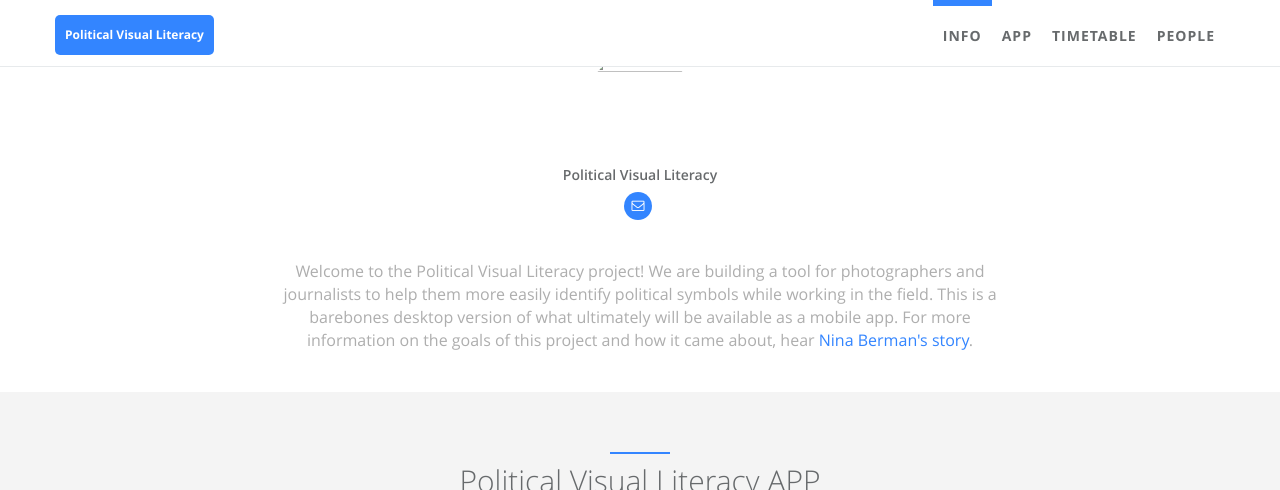
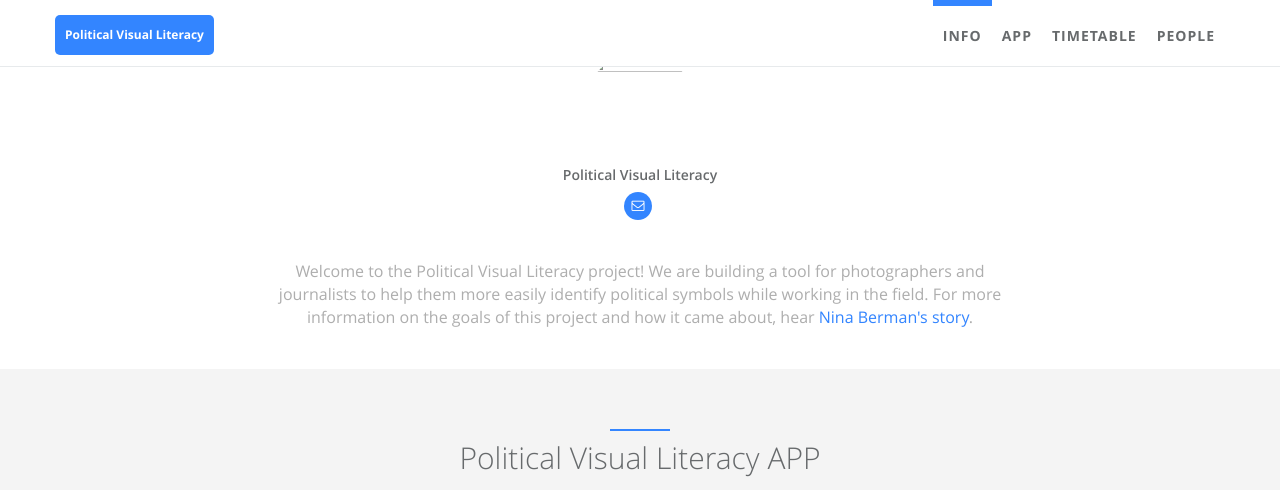
Before and after one commit to PoliticalVisualLiteracy/PoliticalVisualLiteracy.github.io, a Jekyll site: the page built from index.html, in a window 1280 px wide and 900 px high, scrolled down 563 px, cut to the strip 0-490 px from the top of the window. Built offline with Jekyll 4.4.1, drawn with Linux system fonts in a browser that asks for light colours.

Commit message:
Update _config.yml

```diff
--- a/_config.yml
+++ b/_config.yml
@@ -22,7 +22,7 @@ author:  # change following line to your infomation.
   email: iaj2107@columbia.edu # Leave blank if you don't have now
   #cv: http://cv.jarrekk.com  # An online CV can be printed as PDF, leave blank if you don't have now
   # skill icons are on avatar's left and right side. Reference urls are http://fontawesome.io/ and http://fizzed.com/oss/font-mfizz
-  desc: Welcome to the Political Visual Literacy project! We are building a tool for photographers and journalists to help them more easily identify political symbols while working in the field. This is a barebones desktop version of what ultimately will be available as a mobile app. For more information on the goals of this project and how it came about, hear <a href="https://www.cjr.org/tow_center/political-symbols-tow-center.php" target="_blank"><span class="navy">Nina Berman's story</span></a>.
+  desc: Welcome to the Political Visual Literacy project! We are building a tool for photographers and journalists to help them more easily identify political symbols while working in the field. For more information on the goals of this project and how it came about, hear <a href="https://www.cjr.org/tow_center/political-symbols-tow-center.php" target="_blank"><span class="navy">Nina Berman's story</span></a>.
 # comment
 disqus:  # if you wanna comment feature, go to https://disqus.com/ to get your configuration; if not, comment following two lines.
   name: Political Visual Literacy
```
